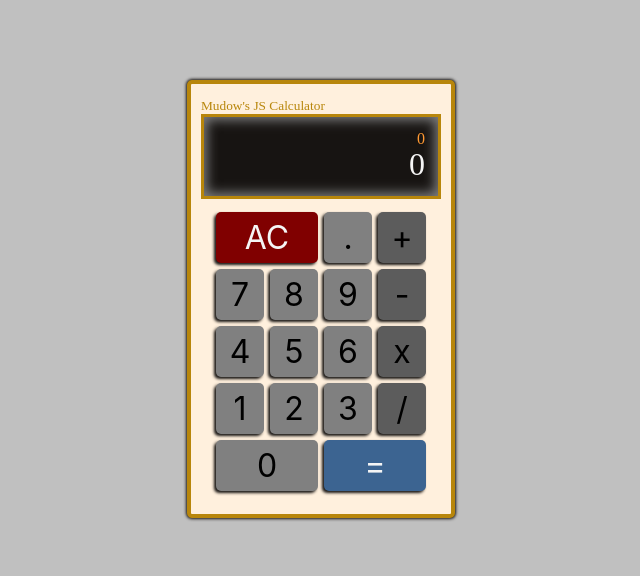
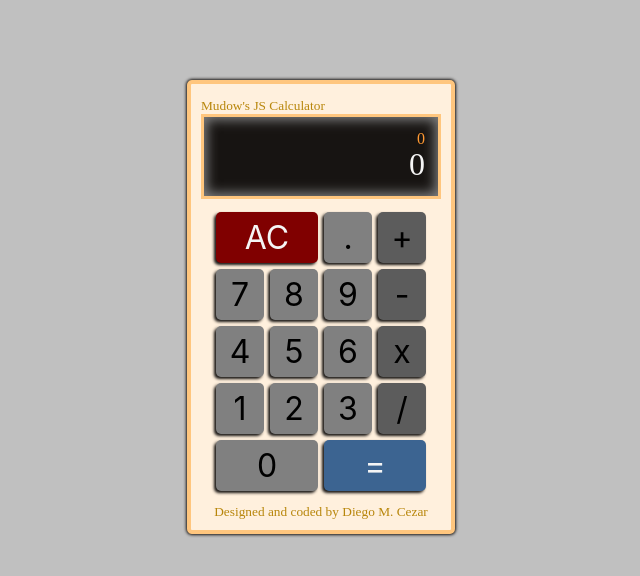
Before and after one commit to Mudows/fcc-javascript-calculator, a React (Create React App) app: page / in a window 1280 px wide. Shown: the top 576 px of the page, without its empty margins (319-959 px from the left). Built offline with nearby package versions, Linux system fonts and the light colour scheme; a web font is replaced by a local one.

Commit message:
ADD: CSS tweaks and inclusion of my signature.

```diff
--- a/src/Sass/App.sass
+++ b/src/Sass/App.sass
@@ -6,6 +6,7 @@
   src: url('//db.onlinewebfonts.com/t/8e22783d707ad140bffe18b2a3812529.eot?#iefix') format('embedded-opentype'), url('//db.onlinewebfonts.com/t/8e22783d707ad140bffe18b2a3812529.woff2') format('woff2'), url('//db.onlinewebfonts.com/t/8e22783d707ad140bffe18b2a3812529.woff') format('woff'), url('//db.onlinewebfonts.com/t/8e22783d707ad140bffe18b2a3812529.ttf') format('truetype'), url('//db.onlinewebfonts.com/t/8e22783d707ad140bffe18b2a3812529.svg#Digital-7') format('svg')
 
 $btnShadow: -2px 2px 3px 0 #171412
+$btnHoverShadow: -1px 1px 2px 0 #171412
 
 body
   background-color: #c0c0c0
@@ -18,16 +19,24 @@ body
   border-radius: 5px
   padding: 10px
   box-shadow: 0 0 3px 1px #171412
-  border: 4px solid #b8860b
+  border: 4px solid #ffc67e
   span
     font-size: 10pt
     font-family: 'DesignSystemAW01-700I'
     color: #b8860b
 
+#signature
+  font-size: 10pt
+  font-family: 'DesignSystemAW01-700I'
+  color: #b8860b
+  margin-left: auto
+  margin-right: auto
+  text-align: center
+
 #full-display
   font-family: 'Digital'
   background-color: #171412
-  border: 3px solid #b8860b
+  border: 3px solid #ffc67e
   color: #ff9933
   text-align: end
   padding: 3px
@@ -61,6 +70,10 @@ body
   padding-top: $padding
   padding-bottom: $padding
   box-shadow: $btnShadow
+  &:hover
+    box-shadow: $btnHoverShadow
+  &:active
+    box-shadow: 0 0 1px 0 #171412
 
 #add, #subtract, #multiply, #divide
   background-color: #5c5c5c
--- a/src/components/Calculator.jsx
+++ b/src/components/Calculator.jsx
@@ -10,6 +10,7 @@ class Calculator extends React.Component {
         <span>Mudow's JS Calculator</span>
         <Display />
         <Keyboard />
+        <div id="signature">Designed and coded by Diego M. Cezar</div>
       </div>
     )
   }
--- a/src/css/App.css
+++ b/src/css/App.css
@@ -16,7 +16,7 @@ body {
   border-radius: 5px;
   padding: 10px;
   box-shadow: 0 0 3px 1px #171412;
-  border: 4px solid #b8860b;
+  border: 4px solid #ffc67e;
 }
 #calculator span {
   font-size: 10pt;
@@ -24,10 +24,19 @@ body {
   color: #b8860b;
 }
 
+#signature {
+  font-size: 10pt;
+  font-family: "DesignSystemAW01-700I";
+  color: #b8860b;
+  margin-left: auto;
+  margin-right: auto;
+  text-align: center;
+}
+
 #full-display {
   font-family: "Digital";
   background-color: #171412;
-  border: 3px solid #b8860b;
+  border: 3px solid #ffc67e;
   color: #ff9933;
   text-align: end;
   padding: 3px;
@@ -66,6 +75,12 @@ body {
   padding-bottom: 6px;
   box-shadow: -2px 2px 3px 0 #171412;
 }
+.btn-small:hover, .btn-wide:hover {
+  box-shadow: -1px 1px 2px 0 #171412;
+}
+.btn-small:active, .btn-wide:active {
+  box-shadow: 0 0 1px 0 #171412;
+}
 
 #add, #subtract, #multiply, #divide {
   background-color: #5c5c5c;
```
Also changed, not shown: 1 other file (tests, documents, lock files or other folders).
